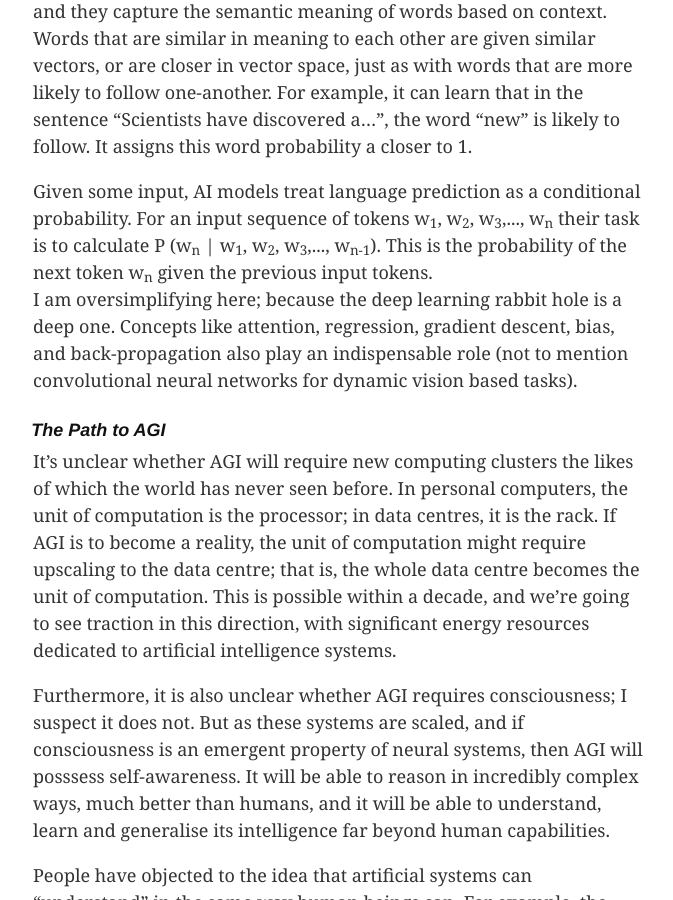
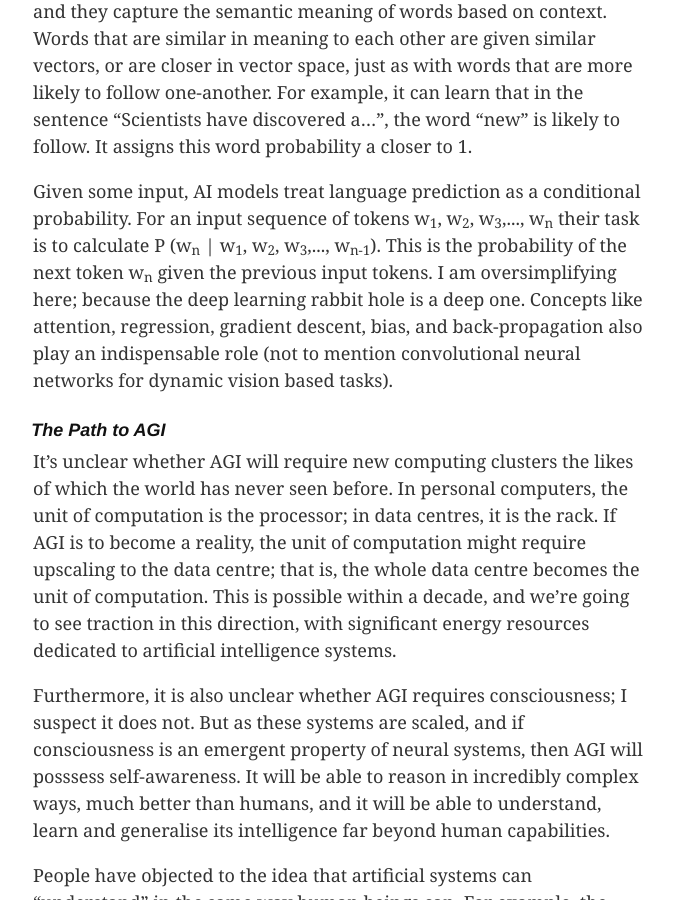
Before and after one commit to ellis-bio/ellisjalia, a Jekyll site: the page built from index.md, in a window 1280 px wide and 900 px high, scrolled down 2738 px. Shown: the whole window, without its empty margins (301-974 px from the left). Built offline with Jekyll 4.4.1, drawn with Linux system fonts in a browser that asks for light colours.

Commit message:
Amended AGI essay

```diff
--- a/index.md
+++ b/index.md
@@ -55,9 +55,10 @@ The text is then split into smaller units called tokens, which are then mathemat
 <html>
 <body>
 Given some input, AI models treat language prediction as a conditional probability. For an input sequence of tokens w<sub>1</sub>, w<sub>2</sub>, w<sub>3</sub>,..., w<sub>n</sub> their task is to calculate P (w<sub>n</sub> | w<sub>1</sub>, w<sub>2</sub>, w<sub>3</sub>,..., w<sub>n-1</sub>). This is the probability of the next token w<sub>n</sub> given the previous input tokens.
+
+I am oversimplifying here; because the deep learning rabbit hole is a deep one. Concepts like attention, regression, gradient descent, bias, and back-propagation also play an indispensable role (not to mention convolutional neural networks for dynamic vision based tasks).
 </body>
 </html>
-I am oversimplifying here; because the deep learning rabbit hole is a deep one. Concepts like attention, regression, gradient descent, bias, and back-propagation also play an indispensable role (not to mention convolutional neural networks for dynamic vision based tasks).
 
 <h4>The Path to AGI</h4>
 
```
